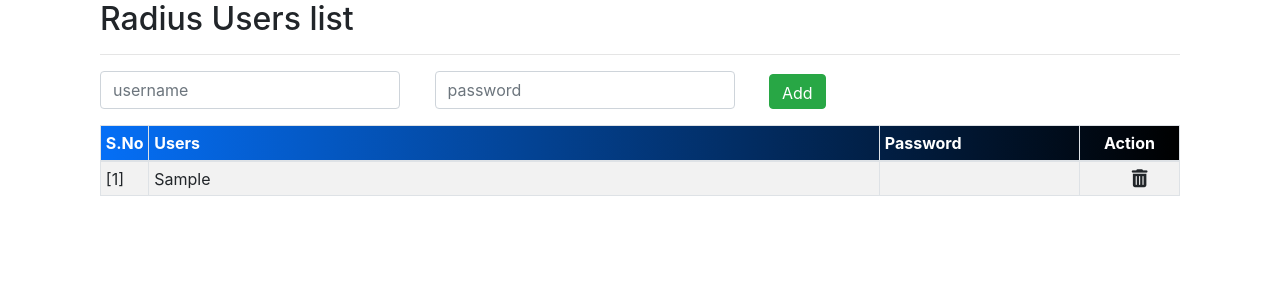
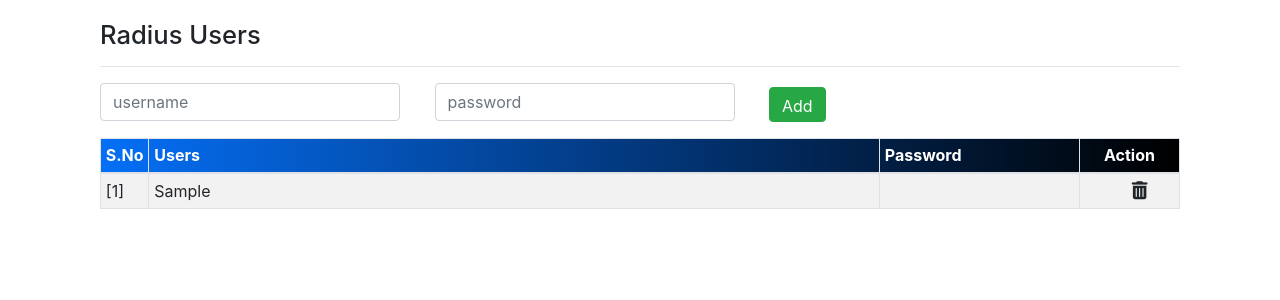
Before and after one commit to iburahim786/Radius, a Flask app: template templates/rusers.html in a window 1280 px wide. Shown: the part 65-365 px from the top of the page. Run offline with Flask 2, Linux system fonts and the light colour scheme; the template is opened without the code that fills it: most values are stand-ins (such as "Sample title", 1, 10 or a date in 2020); some libraries are stand-ins or nearby versions.

```diff
--- a/templates/rusers.html
+++ b/templates/rusers.html
@@ -1,7 +1,7 @@
 {% extends 'layout.html' %}
 {% block body %}
 <div class="container">
-  <h2>Radius Users list</h2>
+  <h2 style="font-size:2vw;margin-top:20px">Radius Users</h2>
     <hr>
      <form action="/add_ruser" method="post" >
         <div class="form-group">
```
